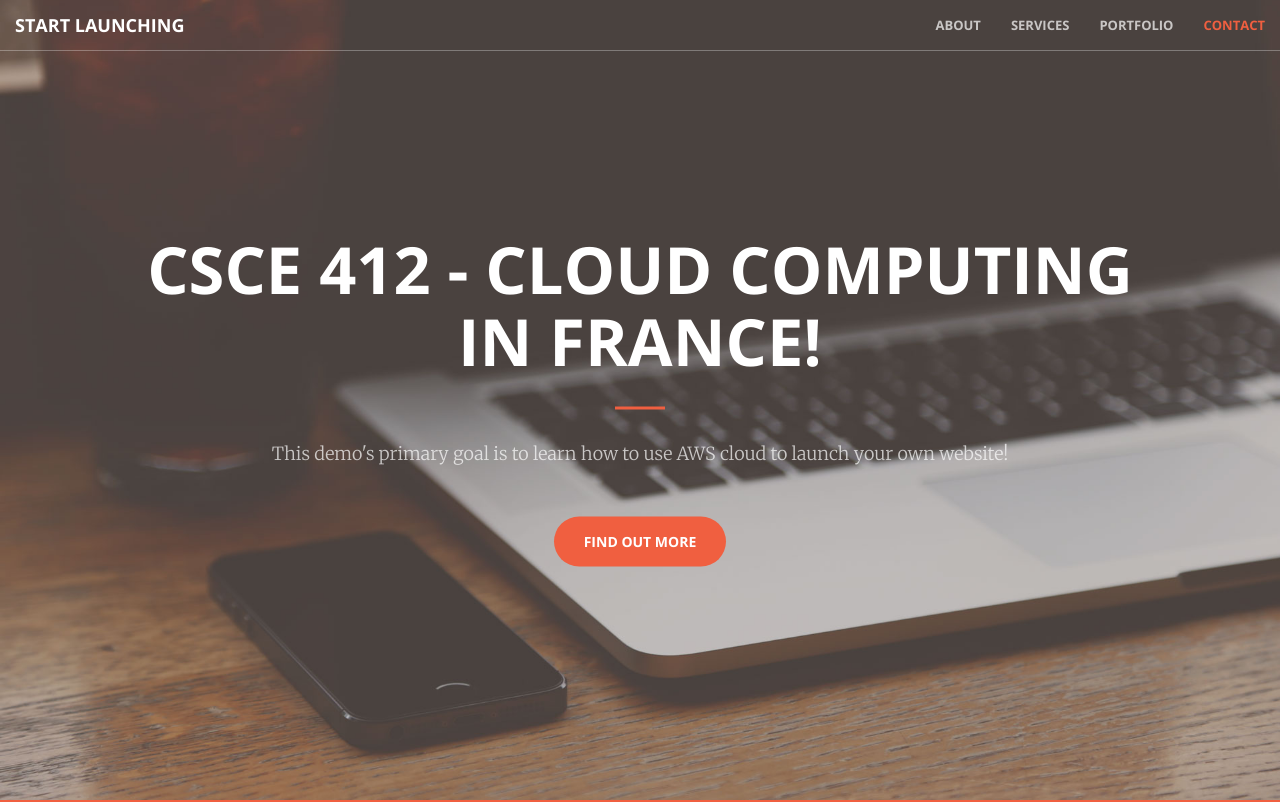
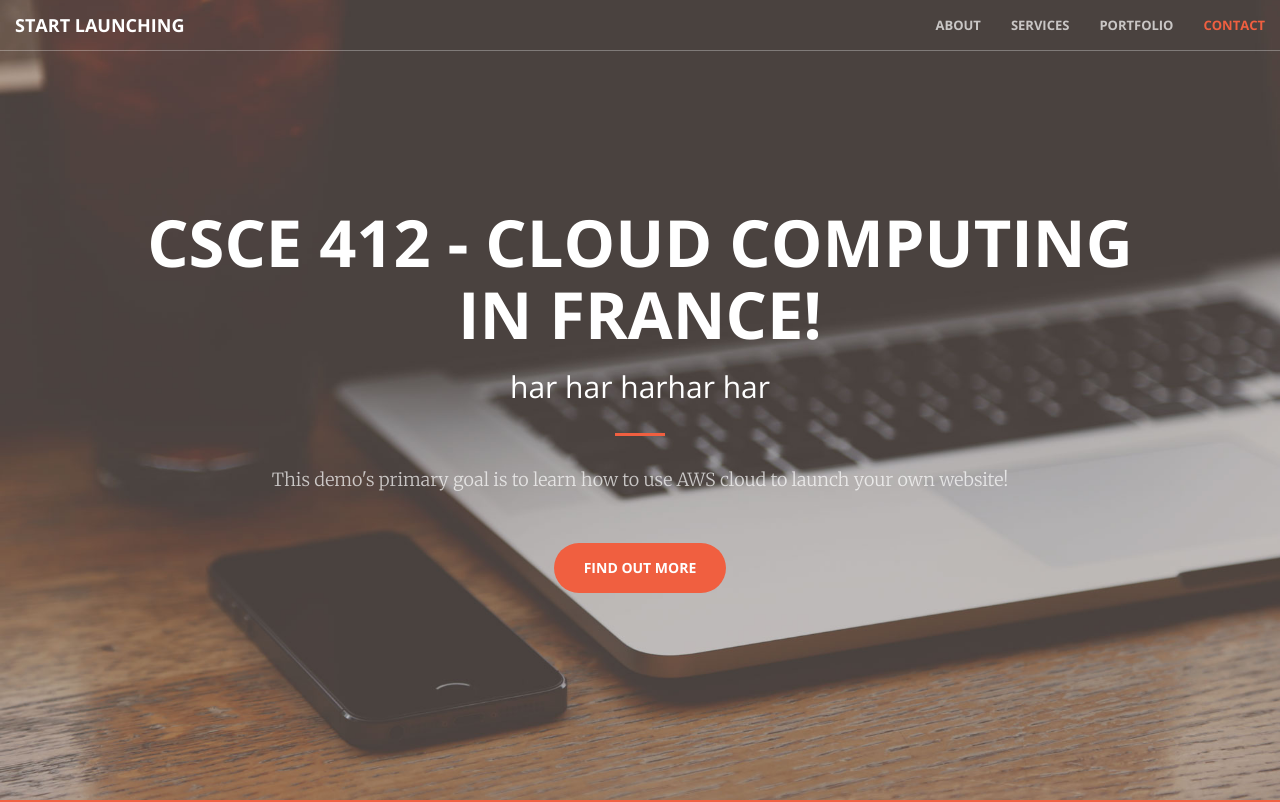
Before and after one commit to KailiF/csce412fkailif.me, a plain HTML site: page index.html in a window 1280 px wide. Shown: the top 802 px of the page. Drawn offline with nearby package versions, Linux system fonts and the light colour scheme.

Commit message:
freedy faabear

```diff
--- a/index.html
+++ b/index.html
@@ -75,6 +75,7 @@
         <div class="header-content">
             <div class="header-content-inner">
                 <h1>CSCE 412 - Cloud Computing in France!</h1>
+                <h2> har har harhar har </h2>
                 <hr>
                 <p>This demo's primary goal is to learn how to use AWS cloud to launch your own website!</p>
                 <a href="#about" class="btn btn-primary btn-xl page-scroll">Find Out More</a>
```
